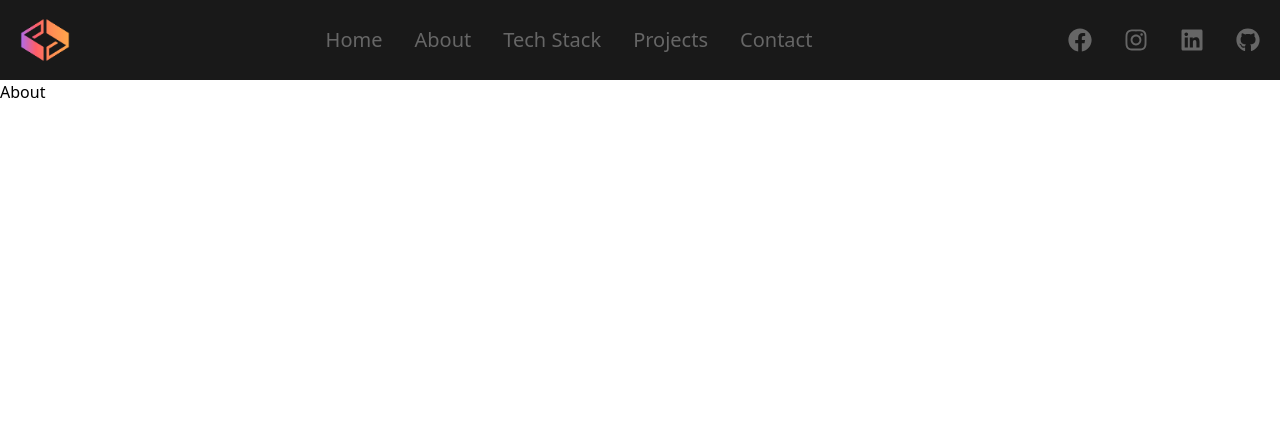
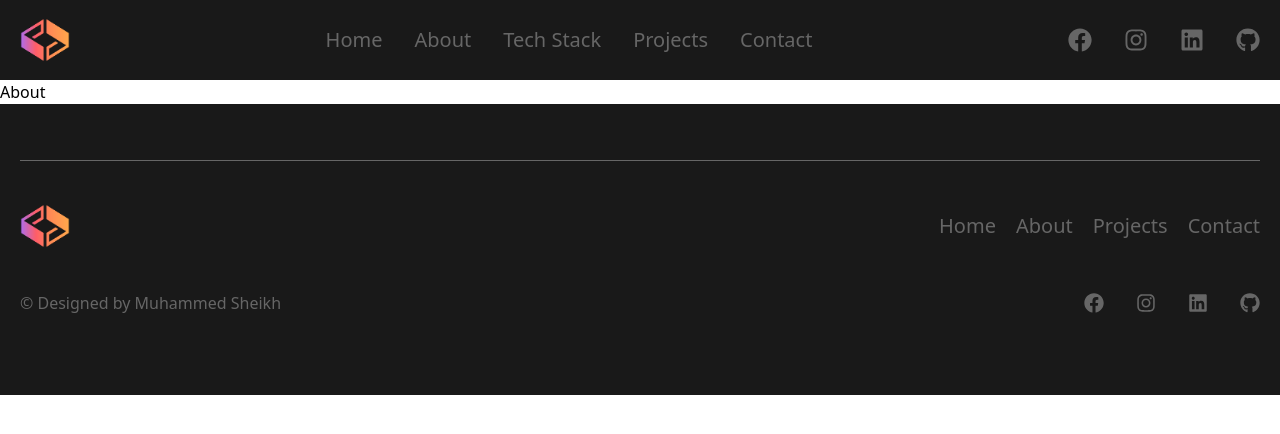
Before and after one commit to muhammed9295/portfolio, a React (Vite) app: page /about in a window 1280 px wide. Shown: the top 434 px of the page. Built offline with nearby package versions, Linux system fonts and the light colour scheme.

Commit message:
Added footer section.

```diff
--- a/src/Layout.jsx
+++ b/src/Layout.jsx
@@ -5,10 +5,8 @@ import Header from "./components/Header";
 function Layout() {
   return (
     <>
-
       <Header />
       <Outlet />
-
     </>
   );
 }
--- a/src/components/Footer.jsx
+++ b/src/components/Footer.jsx
@@ -1,9 +1,77 @@
-import React from 'react'
+import React from "react";
+import { Link } from "react-router-dom";
+import { FaFacebook, FaInstagram, FaLinkedin, FaGithub } from "react-icons/fa";
+import { motion } from "framer-motion";
 
 function Footer() {
   return (
-    <div>Footer</div>
-  )
+    <div className="bg-primary">
+      <footer className="container mx-auto py-10 px-5">
+        <div className="divider bg-neutral h-[1px] mb-10"></div>
+        <div className="flex flex-col gap-8 justify-between items-center lg:flex-row">
+          <img src="/logo.png" width="50px" alt="logo" />
+          <ul className="flex gap-5">
+            <li className="text-[20px] text-neutral font-normal">Home</li>
+            <li className="text-[20px] text-neutral font-normal">About</li>
+            <li className="text-[20px] text-neutral font-normal">Projects</li>
+            <li className="text-[20px] text-neutral font-normal">Contact</li>
+          </ul>
+        </div>
+
+        <div className="flex flex-col gap-8 justify-between items-center py-10 lg:flex-row">
+          <p className="text-neutral text-[16px] font-normal">
+            © Designed by Muhammed Sheikh
+          </p>
+          <span className="flex items-center gap-8 text-[20px] text-neutral">
+            <Link to="#">
+              <motion.div
+                whileHover={{
+                  boxShadow: "0 0 20px rgba(255, 159, 77, 0.5)",
+                  scale: 1.1,
+                }}
+                className="rounded-full"
+              >
+                <FaFacebook className="hover:text-accent" />
+              </motion.div>
+            </Link>
+            <Link to="#">
+              <motion.div
+                whileHover={{
+                  boxShadow: "0 0 20px rgba(255, 159, 77, 0.5)",
+                  scale: 1.1,
+                }}
+                className="rounded-full"
+              >
+                <FaInstagram className="hover:text-accent" />
+              </motion.div>
+            </Link>
+            <Link to="#">
+              <motion.div
+                whileHover={{
+                  boxShadow: "0 0 20px rgba(255, 159, 77, 0.5)",
+                  scale: 1.1,
+                }}
+                className="rounded-full"
+              >
+                <FaLinkedin className="hover:text-accent" />
+              </motion.div>
+            </Link>
+            <Link to="#">
+              <motion.div
+                whileHover={{
+                  boxShadow: "0 0 20px rgba(255, 159, 77, 0.5)",
+                  scale: 1.1,
+                }}
+                className="rounded-full"
+              >
+                <FaGithub className="hover:text-accent" />
+              </motion.div>
+            </Link>
+          </span>
+        </div>
+      </footer>
+    </div>
+  );
 }
 
-export default Footer
+export default Footer;
--- a/src/pages/About.jsx
+++ b/src/pages/About.jsx
@@ -1,8 +1,17 @@
-import React from 'react'
+import React from 'react';
+import Footer from "../components/Footer"
 
 function About() {
   return (
-    <div>About</div>
+    <div>
+      {/* About section */}
+      About
+      {/* About section */}
+
+      {/* Footer section */}
+      <Footer />
+      {/* Footer section */}
+      </div>
   )
 }
 
```
